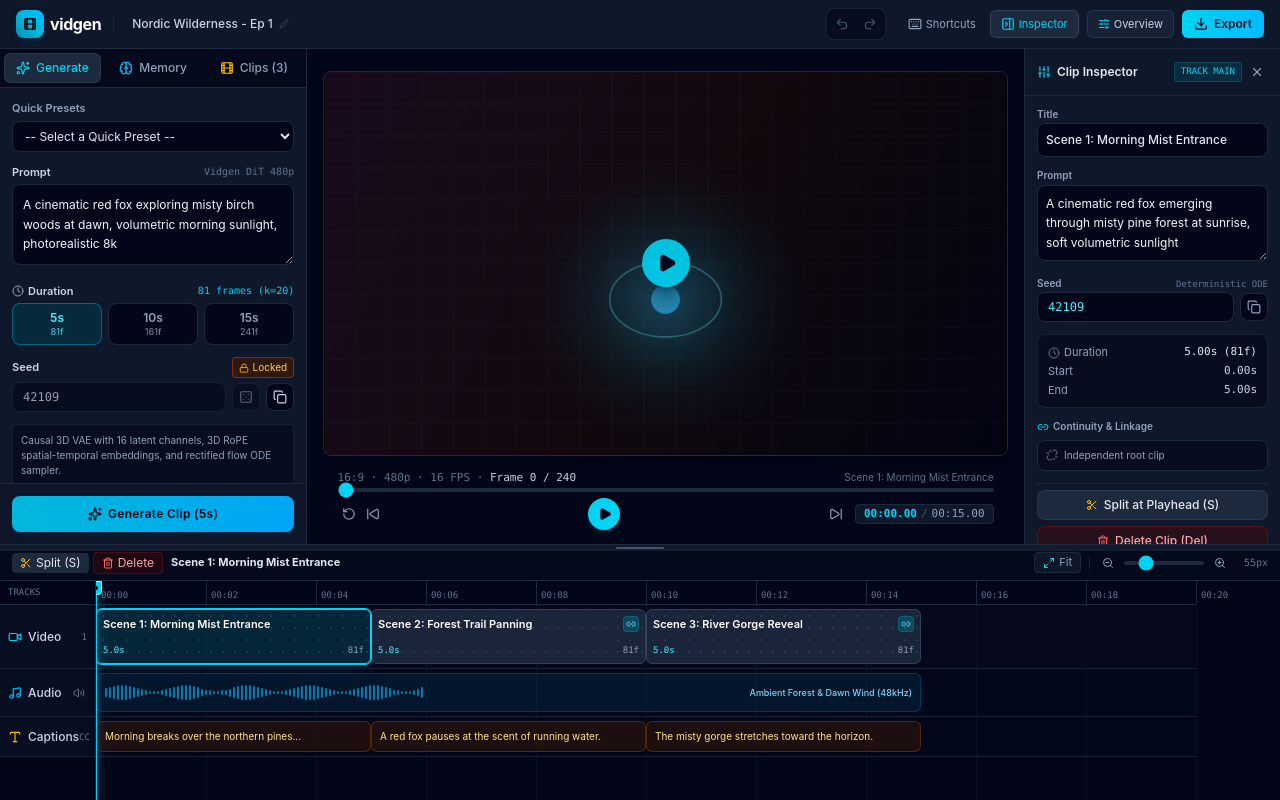
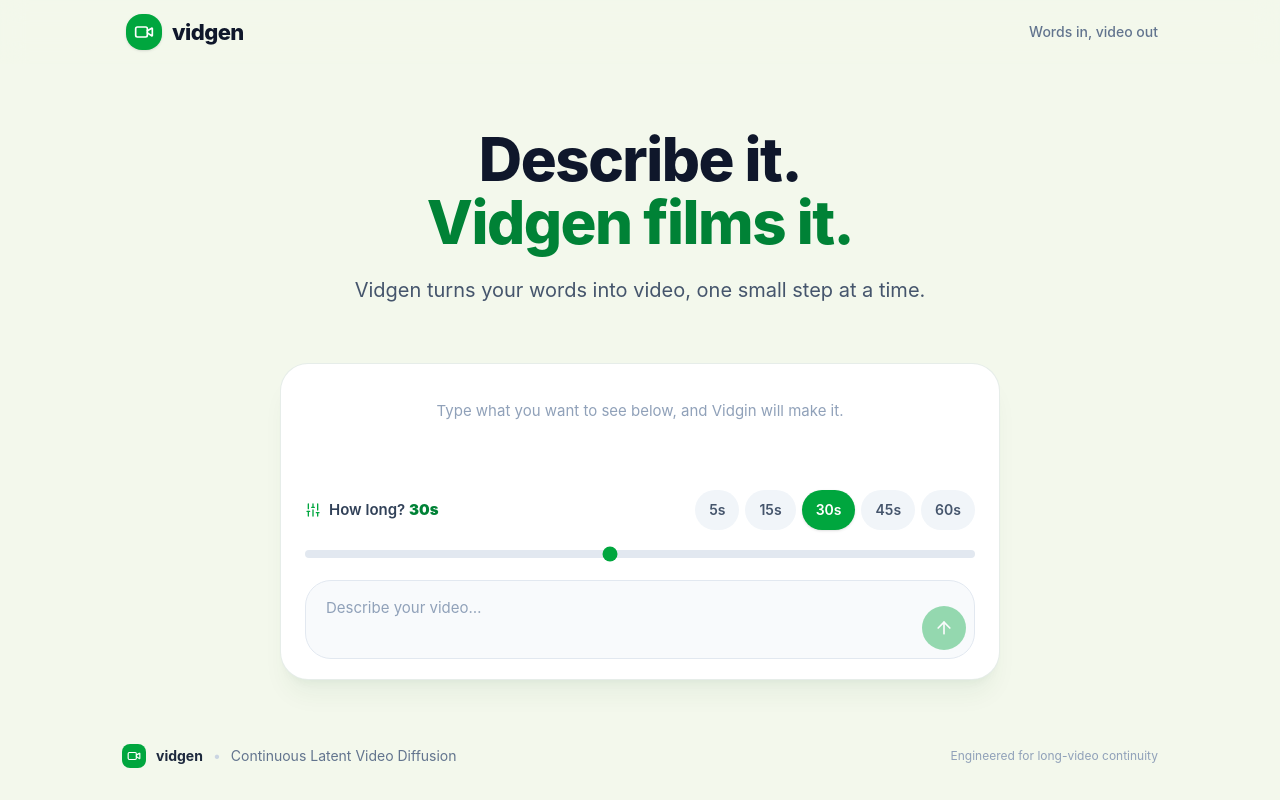
Before and after one commit to shahrozkalash/Vidgin, a React (Vite) app: page / in a window 1280 px wide. Built offline with nearby package versions, Linux system fonts and the light colour scheme.

Commit message:
Interface: remove the Switch to Editor option — the simple page now shows on every screen

```diff
--- a/src/App.tsx
+++ b/src/App.tsx
@@ -1,71 +1,12 @@
-import React, { useState, useEffect } from 'react';
+import React from 'react';
 import { Navbar } from './components/Navbar';
 import { FilmstripHero } from './components/FilmstripHero';
 import { TryItSection } from './components/TryItSection';
 import { Footer } from './components/Footer';
-import { EditorView } from './components/editor/EditorView';
-import { Film, SlidersHorizontal } from 'lucide-react';
 
 export default function App() {
-
-  // Determine initial view: check URL query parameter ?view=editor | ?view=overview
-  const getInitialView = (): 'editor' | 'overview' => {
-    if (typeof window !== 'undefined') {
-      const params = new URLSearchParams(window.location.search);
-      const viewParam = params.get('view');
-      if (viewParam === 'editor') return 'editor';
-      if (viewParam === 'overview') return 'overview';
-      return window.innerWidth >= 900 ? 'editor' : 'overview';
-    }
-    return 'overview';
-  };
-
-  const [currentView, setCurrentView] = useState<'editor' | 'overview'>(getInitialView);
-  const [hasUserOverridden, setHasUserOverridden] = useState(false);
-
-  // Handle window resize dynamically if user hasn't explicitly overridden view
-  useEffect(() => {
-    const handleResize = () => {
-      const params = new URLSearchParams(window.location.search);
-      if (params.has('view')) return; // honor URL parameter strictly
-      if (!hasUserOverridden) {
-        setCurrentView(window.innerWidth >= 900 ? 'editor' : 'overview');
-      }
-    };
-
-    window.addEventListener('resize', handleResize);
-    return () => window.removeEventListener('resize', handleResize);
-  }, [hasUserOverridden]);
-
-  const handleToggleView = (view: 'editor' | 'overview') => {
-    setCurrentView(view);
-    setHasUserOverridden(true);
-    // Update URL parameter without reload for easy testing on Chrome Desktop site
-    const url = new URL(window.location.href);
-    url.searchParams.set('view', view);
-    window.history.replaceState({}, '', url.toString());
-  };
-
-  // If in Desktop Editor mode
-  if (currentView === 'editor') {
-    return <EditorView onSwitchToOverview={() => handleToggleView('overview')} />;
-  }
-
-  // Existing mobile/tablet & classic layout (completely unchanged)
   return (
     <div className="min-h-screen bg-[#f3f8ec] text-slate-800 flex flex-col font-sans selection:bg-green-200 selection:text-green-900 relative">
-      {/* Discreet floating View Toggle to switch to Desktop Editor anytime */}
-      <div className="fixed bottom-4 right-4 z-50 shadow-xl">
-        <button
-          onClick={() => handleToggleView('editor')}
-          className="flex items-center gap-2 px-3.5 py-2 rounded-full bg-white/90 hover:bg-white text-slate-700 border border-green-600/40 shadow-lg backdrop-blur-md text-xs font-medium transition-all hover:scale-105 active:scale-95"
-          title="Switch to Desktop Timeline Video Editor"
-        >
-          <Film className="w-3.5 h-3.5 text-green-700" />
-          <span>Switch to Editor</span>
-        </button>
-      </div>
-
       {/* Simple Header */}
       <Navbar />
 
```
